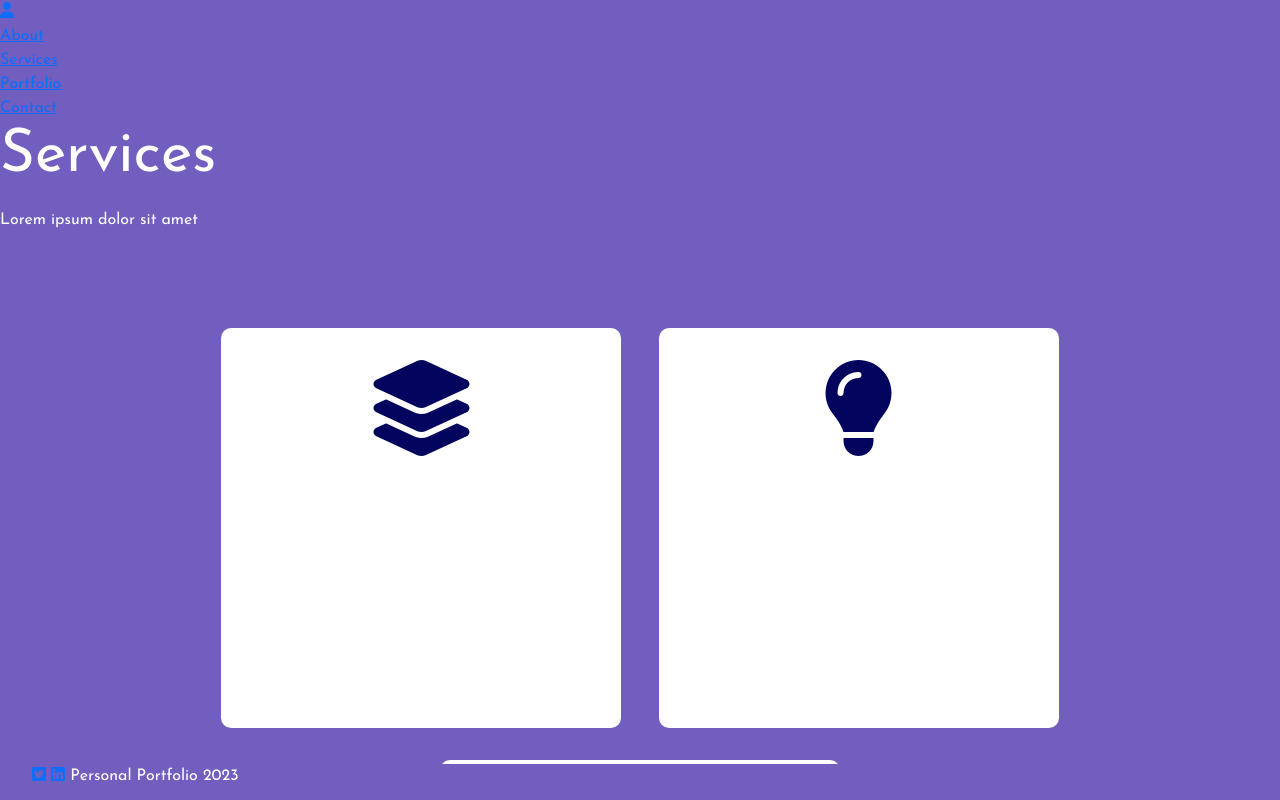
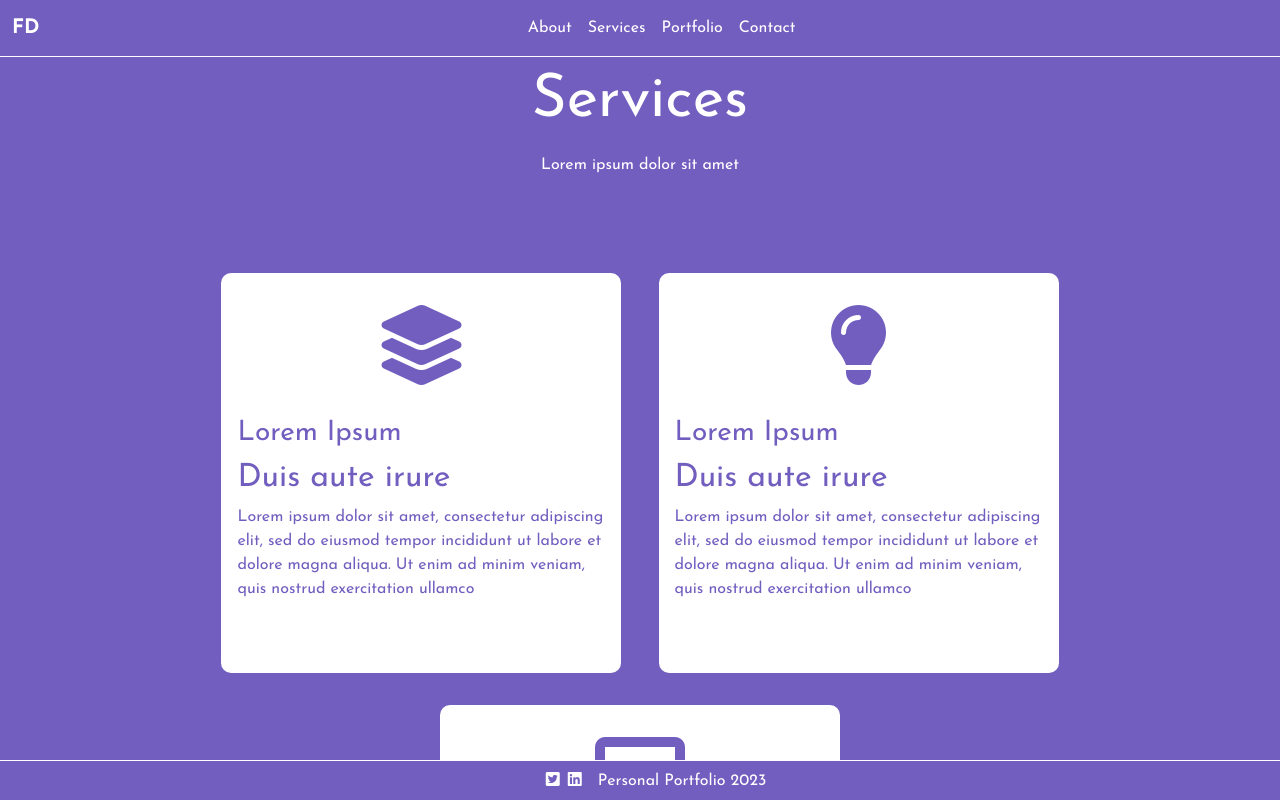
Before and after one commit to alebarrios/coder-desarrollo-web, a plain HTML site: page pages/services.html in a window 1280 px wide. Drawn offline with Linux system fonts and the light colour scheme.

Commit message:
Estilado basico Services

```diff
--- a/css/style.css
+++ b/css/style.css
@@ -207,6 +207,9 @@ main {
 
 /* Seccion del Services */
 
+.services {
+    overflow: scroll;
+}
 
 #services, #contact {
     width: 100%;
@@ -225,6 +228,7 @@ main {
     margin-block: 1rem;
     padding-inline: 1rem;
     background-color: white;
+    color: var(--bg-color);
     border-radius: 10px;
     text-align: left;
 }
--- a/pages/services.html
+++ b/pages/services.html
@@ -12,24 +12,39 @@
 </head>
 <body>
     <header>
-        <nav id="navbar">
-            <a href="../index.html" class="inline"><i class="fa-solid fa-user"></i></a>
-            <ul class="inline">
-                <li><a href="./about.html">About</a></li>
-                <li><a href="./services.html">Services</a></li>
-                <li><a href="./portfolio.html">Portfolio</a></li>
-                <li><a href="./contact.html">Contact</a></li>
-            </ul>
-        </nav>
+        <nav class="navbar navbar-expand-lg">
+            <div class="container-fluid">
+              <a class="navbar-brand" href="../index.html">FD</a>
+              <button class="navbar-toggler" type="button" data-bs-toggle="collapse" data-bs-target="#navbarNav" aria-controls="navbarNav" aria-expanded="false" aria-label="Toggle navigation">
+                <span class="navbar-toggler-icon"></span>
+              </button>
+              <div class="collapse navbar-collapse" id="navbarNav">
+                <ul class="navbar-nav">
+                  <li class="nav-item">
+                    <a class="nav-link" href="#">About</a>
+                  </li>
+                  <li class="nav-item">
+                    <a class="nav-link active" aria-current="page" href="./services.html">Services</a>
+                  </li>
+                  <li class="nav-item">
+                    <a class="nav-link" href="./portfolio.html">Portfolio</a>
+                  </li>
+                  <li class="nav-item">
+                    <a class="nav-link" href="./contact.html">Contact</a>
+                  </li>
+                </ul>
+              </div>
+            </div>
+          </nav>
     </header>
-    <main>
+    <main class="services">
         <section id="services">
-            <h1 class="center-text">Services</h1>
-            <p class="center-text">Lorem ipsum dolor sit amet</p>
+            <h1 class="text-center">Services</h1>
+            <p class="text-center">Lorem ipsum dolor sit amet</p>
             <div id="services-container">
                 <article>
                     <div>
-                        <i class="fa-solid fa-layer-group fa-6x dark-blue"></i>
+                        <i class="fa-solid fa-layer-group fa-5x"></i>
                     </div>
                     <h3>Lorem Ipsum</h3>
                     <h2>Duis aute irure</h2>
@@ -39,7 +54,7 @@
                 </article>
                 <article>
                     <div>
-                        <i class="fa-solid fa-lightbulb fa-6x dark-blue"></i>
+                        <i class="fa-solid fa-lightbulb fa-5x"></i>
                     </div>
                     <h3>Lorem Ipsum</h3>
                     <h2>Duis aute irure</h2>
@@ -49,7 +64,7 @@
                 </article>
                 <article>
                     <div>
-                        <i class="fa-solid fa-desktop fa-6x dark-blue"></i>
+                        <i class="fa-solid fa-desktop fa-5x"></i>
                     </div>
                     <h3>Lorem Ipsum</h3>
                     <h2>Duis aute irure</h2>
@@ -62,12 +77,14 @@
         </section>
     </main>
     <footer>
-        <ul class="inline">
-            <li class="inline"><a href="https://twitter.com/" target="_blank"><i class="fa-brands fa-square-twitter"></i></a></li>
-            <li class="inline"><a href="https://www.linkedin.com/" target="_blank"><i class="fa-brands fa-linkedin"></i></a></li>
-
-            <li class="inline">Personal Portfolio 2023</li>
-        </ul>
+        <div class="footer">
+            <ul class="footer__social">
+                <li class=""><a href="https://twitter.com/" target="_blank"><i class="fa-brands fa-square-twitter"></i></a></li>
+                <li class=""><a href="https://www.linkedin.com/" target="_blank"><i class="fa-brands fa-linkedin"></i></a></li>
+            </ul>
+            <p class="footer__p">Personal Portfolio 2023</p>
+        </div>
     </footer>
+    <script src="../js/bootstrap.bundle.js"></script>
 </body>
 </html>
```
Also changed, not shown: pages/contact.html (+3 -3 lines).
